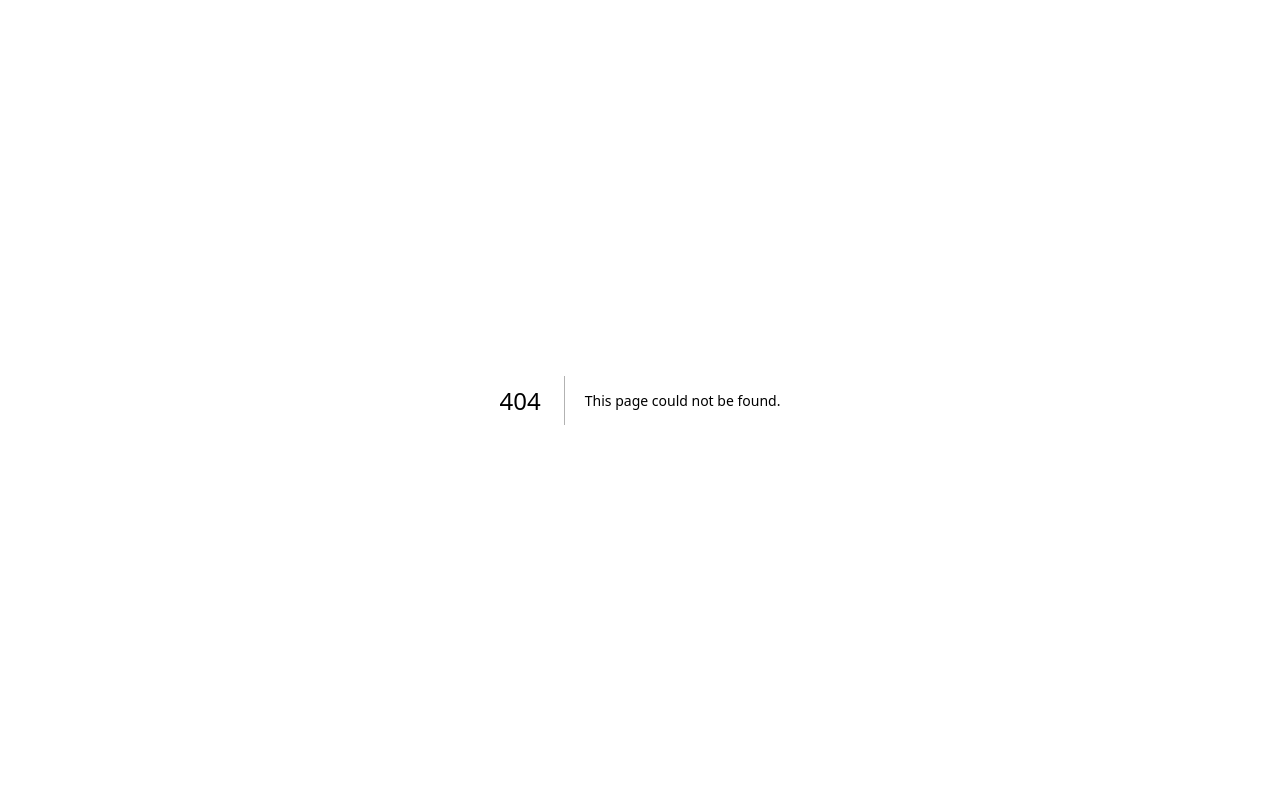
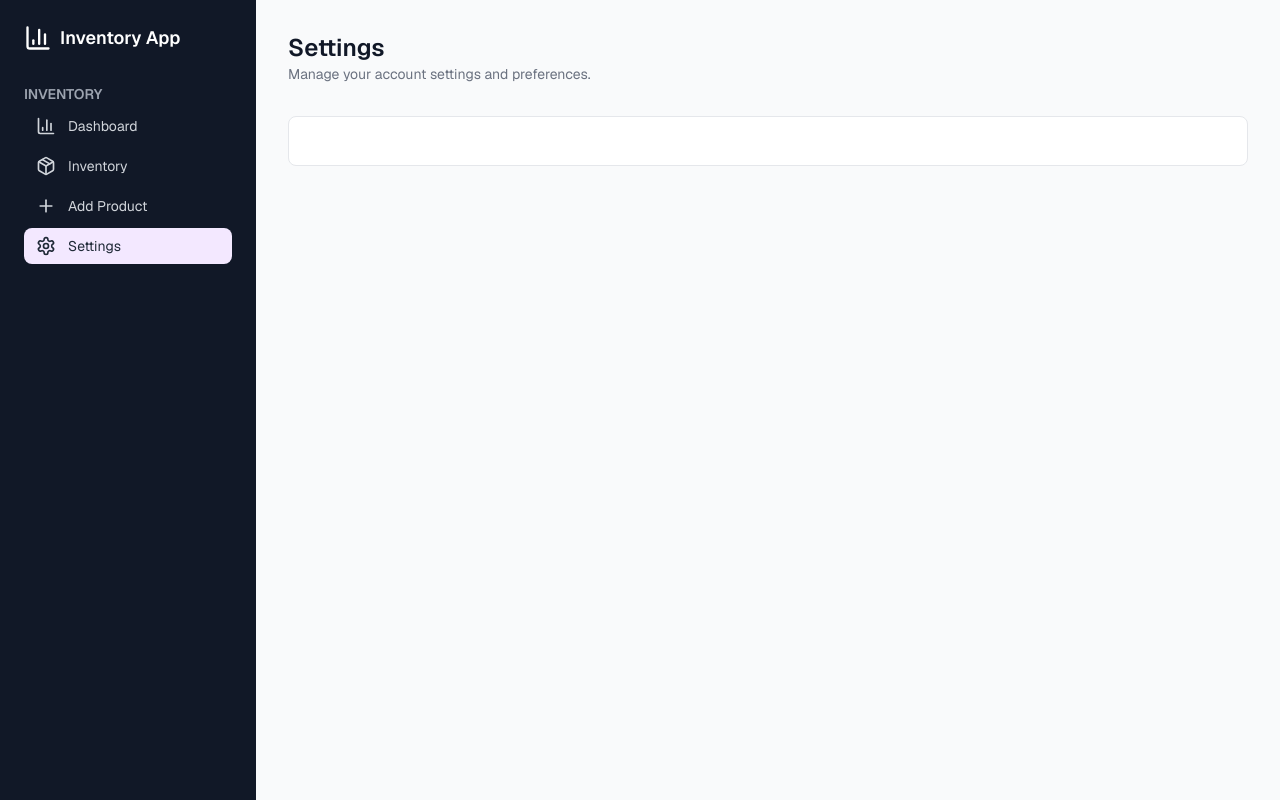
Before and after one commit to sheet848/Inventory-management, a Next.js app: page /settings in a window 1280 px wide. Before the commit this address had no page. Built offline with nearby package versions, Linux system fonts and the light colour scheme.

Commit message:
Create page.tsx

```diff
--- /dev/null
+++ b/app/settings/page.tsx
@@ -0,0 +1,30 @@
+import Sidebar from "@/components/ui/sidebar";
+//import { getCurrentUser } from "@/lib/auth";
+//import { AccountSettings } from "@stackframe/stack";
+
+export default function SettingsPage() {
+
+  return (
+    <div className="min-h-screen bg-gray-50">
+      <Sidebar currentPath="/settings" />
+
+      <main className="ml-64 p-8">
+        <div className="mb-8">
+          <div className="flex items-center justify-between">
+            <div>
+              <h1 className="text-2xl font-semibold text-gray-900">Settings</h1>
+              <p className="text-sm text-gray-500">
+                Manage your account settings and preferences.
+              </p>
+            </div>
+          </div>
+        </div>
+        <div className="max-w-6xl">
+          <div className="bg-white rounded-lg border border-gray-200 p-6">
+            {/*<AccountSettings fullPage />*/}
+          </div>
+        </div>
+      </main>
+    </div>
+  );
+}
```
